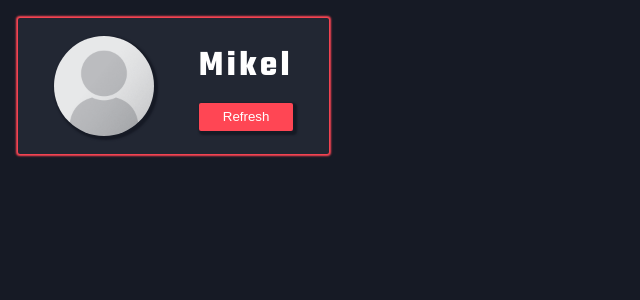
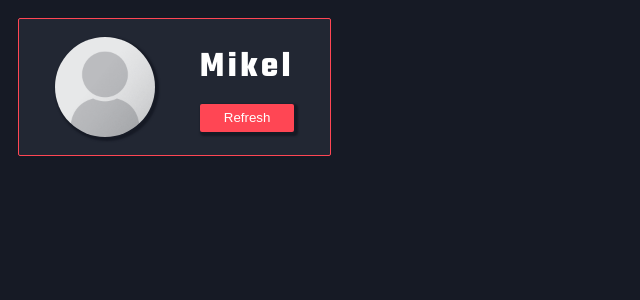
Before and after one commit to bobaec/valostats, a React (Create React App) app: page /player in a window 1280 px wide. Shown: the top 300 px of the page, without its empty margins (0-640 px from the left). Built offline with nearby package versions, Linux system fonts and the light colour scheme.

Commit message:
change shadow to border

```diff
--- a/src/components/playerComponents/Player.scss
+++ b/src/components/playerComponents/Player.scss
@@ -13,9 +13,11 @@
     .player-header {
         display: flex;
         background-color: $inner-box-black;
-        box-shadow: 0px 0px 2px 2px $valorant-red;
+        border-color: $valorant-red;
+        border-radius: 2px;
+        border-style: solid;
+        border-width: 1px;
         padding: 1em 2em;
-        border-radius: 2px;
         margin: 1em; //remove when implemented, only for dev
 
         .player-icon {
@@ -35,6 +37,7 @@
                 font-family: 'Teko', sans-serif;
                 font-size: 2em;
                 letter-spacing: 0.1em;
+                // text-shadow: 2px 2px $valorant-red;
             }
 
             .refresh-button {
```
